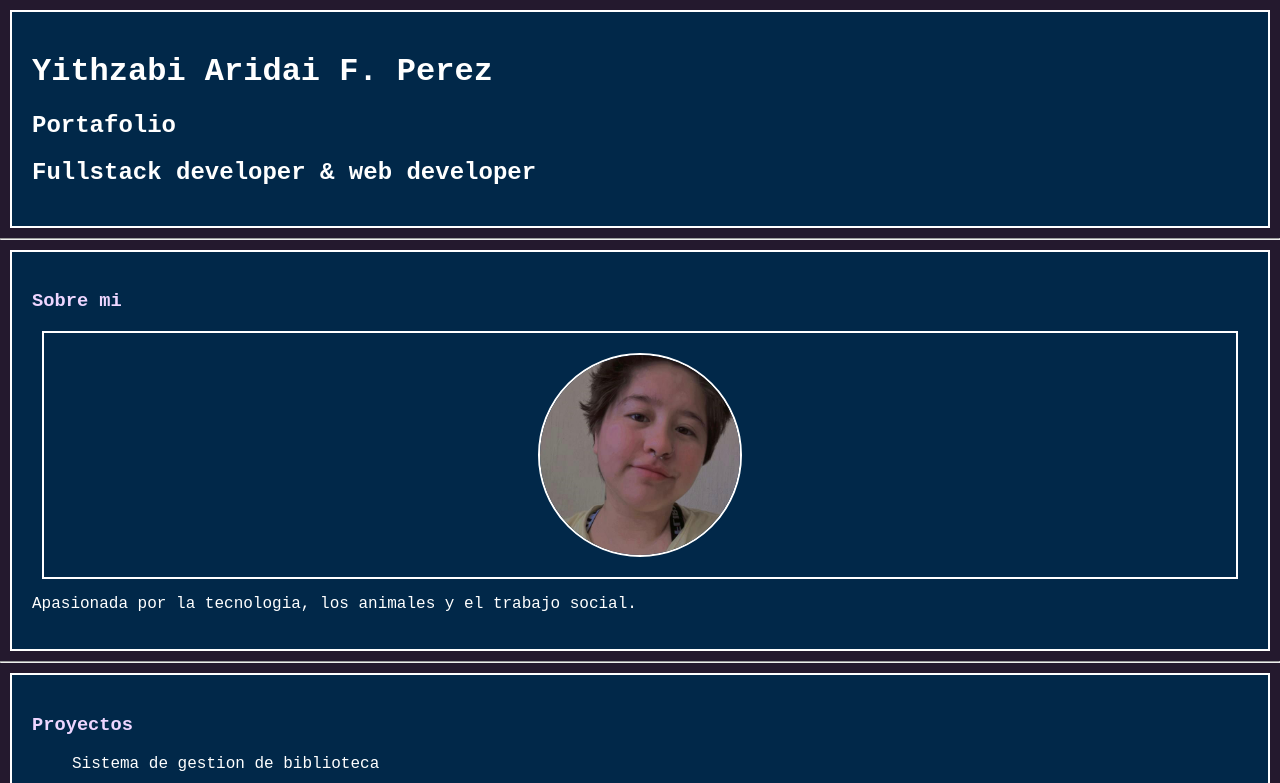
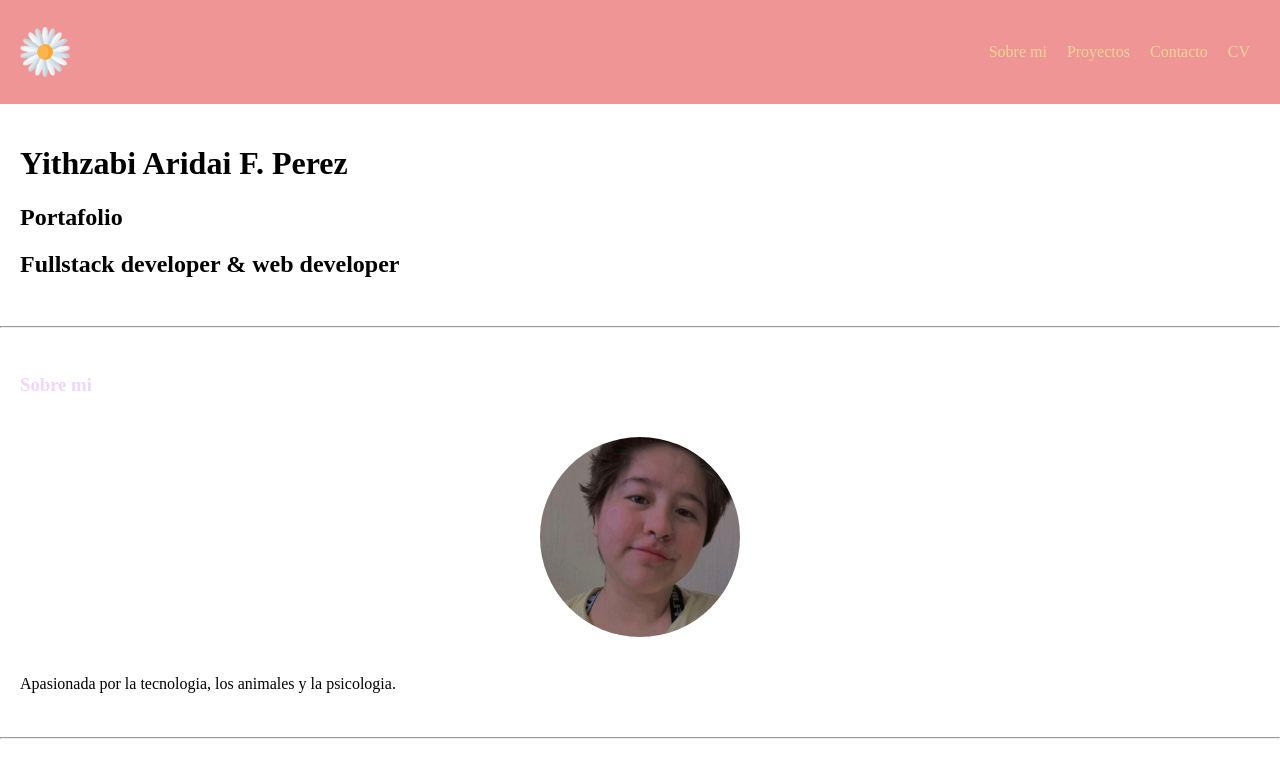
Before and after one commit to Aridai-Perez/aridaiPerez_Portafolio, a plain HTML site: page index.html in a window 1280 px wide. Shown: the top 783 px of the page. Drawn offline with Linux system fonts and the light colour scheme.

Commit message:
agregue estilos nuevos

```diff
--- a/index.html
+++ b/index.html
@@ -7,6 +7,24 @@
     <title>Aridai Perez | Desarrolladora Full Stack Java jr</title>
   </head>
   <body>
+  <!-- Header -->
+  <header>
+      <nav>
+        <div>
+          <img src="imagenes/flor.png" alt="logo de pagina">
+        </div>
+        <div>
+          <ul>
+            <li><a href="#sobremi">Sobre mi</a></li>
+            <li><a href="#proyectos">Proyectos</a></li>
+            <li><a href="#contacto">Contacto</a></li>
+            <li><a href="">CV</a></li>
+          </ul>
+        </div>
+      </nav>
+  </header>
+  <!-- Main -->
+  <main>
     <div>
       <h1>Yithzabi Aridai F. Perez</h1>
       <h2>Portafolio</h2>
@@ -25,10 +43,11 @@
         />
       </div>
       <p>
-        Apasionada por la tecnologia, los animales y el trabajo social.
+        Apasionada por la tecnologia, los animales y la psicologia.
       </p>
     </div>
-    <hr />
+    <hr/>
+    <!-- Proyectos -->
     <div>
       <h3>Proyectos</h3>
       <ul>
@@ -68,6 +87,9 @@
       </ul>
     </div>
     <hr />
+  </main>
+  <!-- Footer -->
+  <footer>
     <!-- Contacto -->
     <div>
       <h3>Contacto</h3>
@@ -86,5 +108,7 @@
         <li>Celular: 664 751 4818</li>
       </ol>
     </div>
+  </footer>
+
   </body>
 </html>
--- a/style.css
+++ b/style.css
@@ -1,12 +1,46 @@
-* {
-    font-family:'Courier New', Courier, monospace
-}
 body {
     margin: 0;
-    background-color: rgb(36, 25, 46);
-    color: rgb(255, 255, 255);
 }
 
+header {
+    background-color: #EF9595;
+}
+
+header a {
+    text-decoration: none;
+    color: #EFD595;
+}
+header a:hover {
+    color:#dab24c;
+    font-size: 1.1em;
+}
+
+header nav {
+    display: flex;
+    justify-content: space-between;
+    width: 100%;
+    height: 13vh;
+}
+
+nav ul {
+    display: flex;
+    justify-content: space-between;
+    list-style: none;
+    text-decoration: none;
+    align-items: center;
+}
+nav ul li {
+    padding: 10px;
+}
+
+header img {
+    width: 50px;
+}
+
+header div {
+    display: flex;
+    align-items: center;
+}
 .img-perfil {
     border-radius: 100%;
     border: 2px solid rgb(255, 255, 255);
@@ -19,10 +53,7 @@ body {
 }
 
 div {
-    background-color: rgb(1, 40, 73);
     padding: 20px;
-    border: 2px solid rgb(255, 255, 255);
-    margin: 10px;
 }
 
 h3 {
```
Also changed, not shown: imagenes/flor.png (added).
